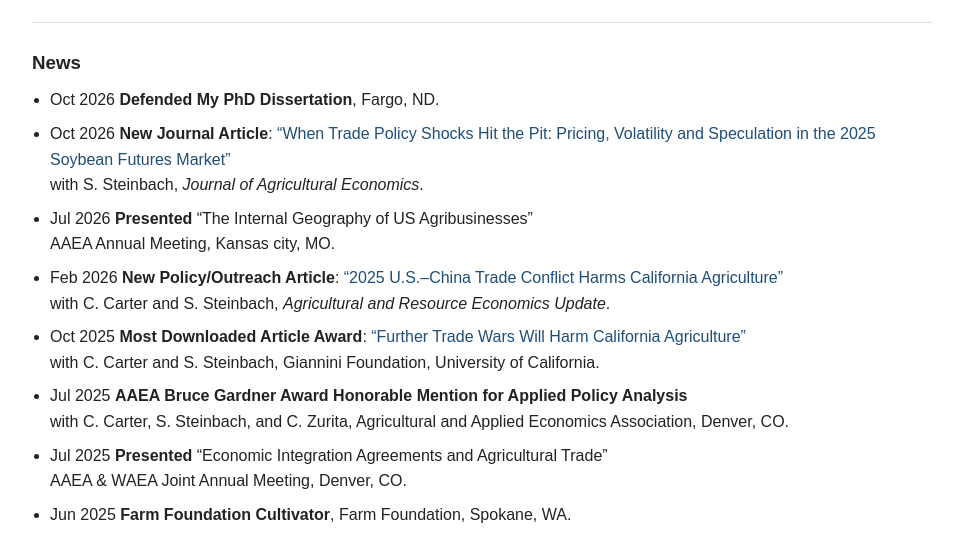
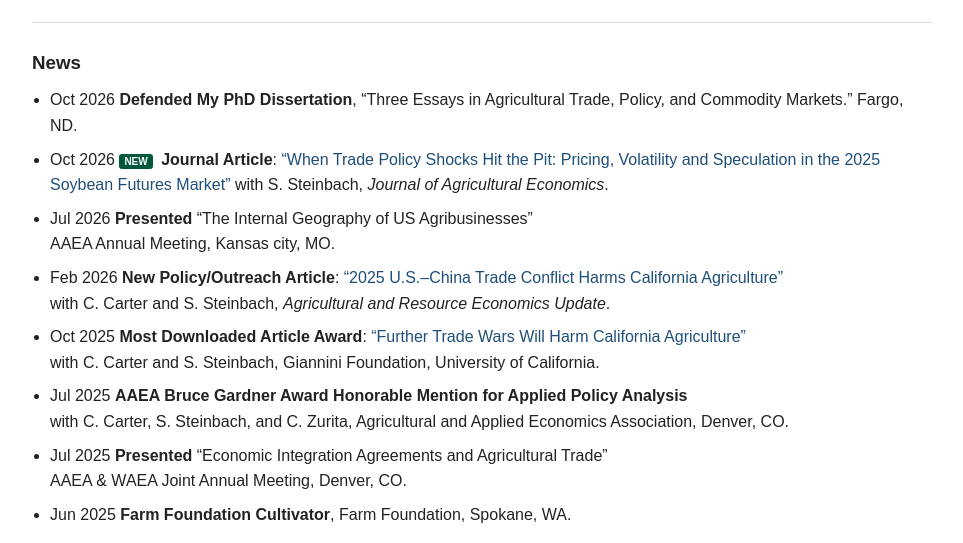
Before and after one commit to yasinyildirim4/yasinyildirim4.github.io, a plain HTML site: page index.html in a window 1280 px wide. Shown: the part 895-1438 px from the top of the page, without its empty margins (158-1121 px from the left). Drawn offline with Linux system fonts and the light colour scheme.

Commit message:
index.html

```diff
--- a/index.html
+++ b/index.html
@@ -166,14 +166,19 @@
 
     <li style="margin-bottom: 8px;">
   Oct 2026 <b>Defended My PhD Dissertation</b>,
-  Fargo, ND.
+      “Three Essays in Agricultural Trade, Policy, and Commodity Markets.” Fargo, ND.
 </li>
 
         <li style="margin-bottom: 8px;">
-  Oct 2026 <b>New Journal Article</b>:
+  Oct 2026
+            <span style="background: #00583D; color: white;
+               font-size: 10px; font-weight: bold;
+               padding: 2px 5px; border-radius: 3px;
+               margin-right: 4px;">NEW</span>
+            <b>Journal Article</b>:
   <a href="https://doi.org/10.1111/1477-9552.70091" target="_blank" style="text-decoration: none;">
     “When Trade Policy Shocks Hit the Pit: Pricing, Volatility and Speculation in the 2025 Soybean Futures Market”
-  </a><br>
+  </a>
   with S. Steinbach,
   <i>Journal of Agricultural Economics</i>.
 </li>
```
